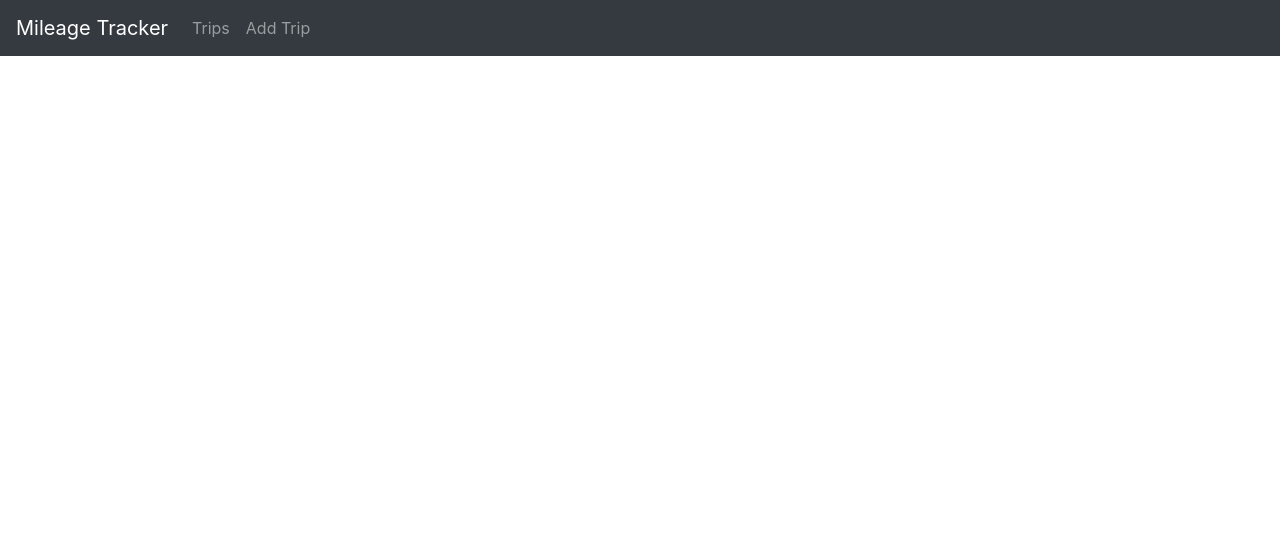
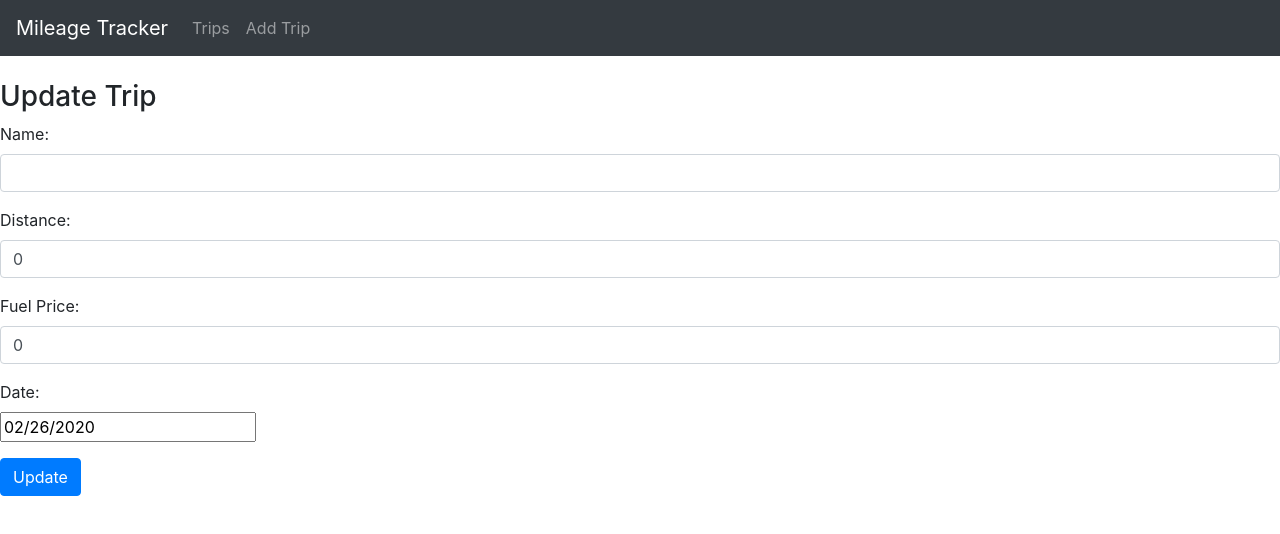
Before and after one commit to hagoraya/Mileage_Tracker, a React (Create React App) app in the folder mileage-app/: page /edit/1 in a window 1280 px wide. Shown: the top 534 px of the page. Built offline with nearby package versions, Linux system fonts and the light colour scheme; no server answers.

Commit message:
setup edit component

```diff
--- a/mileage-app/src/App.js
+++ b/mileage-app/src/App.js
@@ -15,7 +15,7 @@ function App() {
       <br></br>
       <Route path="/" exact component={TripList}></Route>
       <Route path="/create" component={CreateTrip}></Route>
-      <Route path="/edit/id" component={EditTrip}></Route>
+      <Route path="/edit/:id" component={EditTrip}></Route>
     </Router>
 
   );
--- a/mileage-app/src/components/edit-trip.component.js
+++ b/mileage-app/src/components/edit-trip.component.js
@@ -1,10 +1,126 @@
 import React, { Component } from 'react';
+import axios from 'axios';
+import DatePicker from 'react-datepicker';
+import "react-datepicker/dist/react-datepicker.css";
 
-export default class EditTrip extends Component {
+
+export default class EditExercise extends Component {
+    constructor(props) {
+        super(props);
+
+        this.onChangeName = this.onChangeName.bind(this);
+        this.onChangeDistance = this.onChangeDistance.bind(this);
+        this.onChangefuel_price = this.onChangefuel_price.bind(this);
+        this.onChangeDate = this.onChangeDate.bind(this);
+        this.onSubmit = this.onSubmit.bind(this);
+
+        this.state = {
+            name: '',
+            distance: 0,
+            fuel_price: 0,
+            date: new Date(),
+        }
+    }
+
+    componentDidMount() {
+        axios.get('http://localhost:5000/trip/' + this.props.match.params.id)
+            .then(res => {
+                this.setState({
+                    name: res.data.name,
+                    distance: res.data.distance,
+                    fuel_price: res.data.fuel_price,
+                    date: new Date(res.data.date)
+                })
+            })
+    }
+
+    onChangeName(e) {
+        this.setState({
+            name: e.target.value
+        })
+    }
+
+    onChangeDistance(e) {
+        this.setState({
+            distance: e.target.value
+        })
+    }
+
+    onChangefuel_price(e) {
+        this.setState({
+            fuel_price: e.target.value
+        })
+    }
+
+    onChangeDate(date) {
+        this.setState({
+            date: date
+        })
+    }
+
+    onSubmit(e) {
+        e.preventDefault();
+
+        const trip = {
+            name: this.state.name,
+            distance: this.state.distance,
+            fuel_price: this.state.fuel_price,
+            date: this.state.date
+        }
+
+        console.log(trip);
+
+        axios.post('http://localhost:5000/trips/update' + this.props.match.params.id, trip)
+            .then(res => console.log(res.data));
+        window.location = '/';
+    }
+
     render() {
         return (
             <div>
-                <p>Your are in edit Component</p>
+                <h3>Update Trip</h3>
+                <form onSubmit={this.onSubmit}>
+                    <div className="form-group">
+                        <label>Name: </label>
+                        <input ref="userInput"
+                            required
+                            className="form-control"
+                            value={this.state.name}
+                            onChange={this.onChangeName}>
+                        </input>
+                    </div>
+                    <div className="form-group">
+                        <label>Distance: </label>
+                        <input type="number"
+                            required
+                            className="form-control"
+                            value={this.state.distance}
+                            onChange={this.onChangeDistance}
+                        />
+                    </div>
+                    <div className="form-group">
+                        <label>Fuel Price: </label>
+                        <input
+                            type="number"
+                            className="form-control"
+                            value={this.state.fuel_price}
+                            onChange={this.onChangefuel_price}
+                        />
+                    </div>
+                    <div className="form-group">
+                        <label>Date: </label>
+                        <div>
+                            <DatePicker
+                                selected={this.state.date}
+                                onChange={this.onChangeDate}
+                            />
+                        </div>
+                    </div>
+
+                    <div className="form-group">
+                        <input type="submit" value="Update" className="btn btn-primary" />
+                    </div>
+                </form>
             </div>
         )
     }
```
